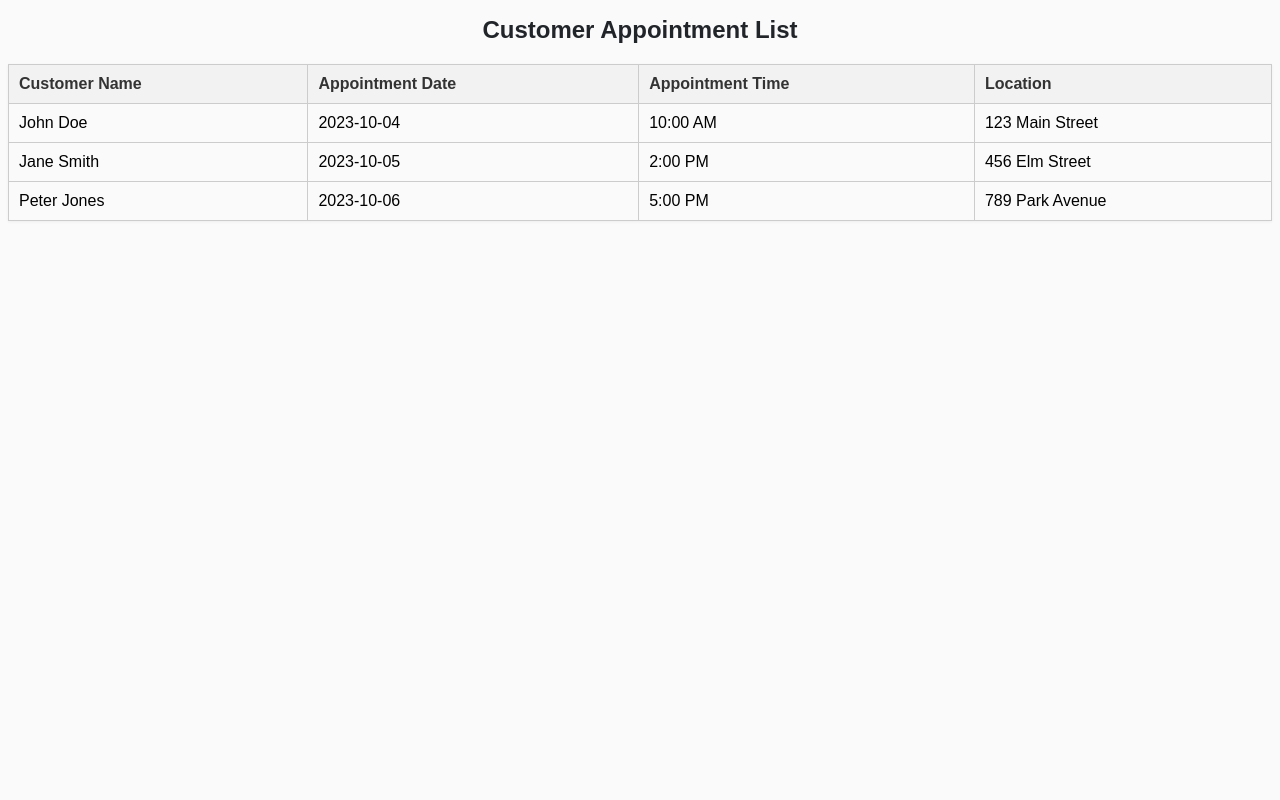
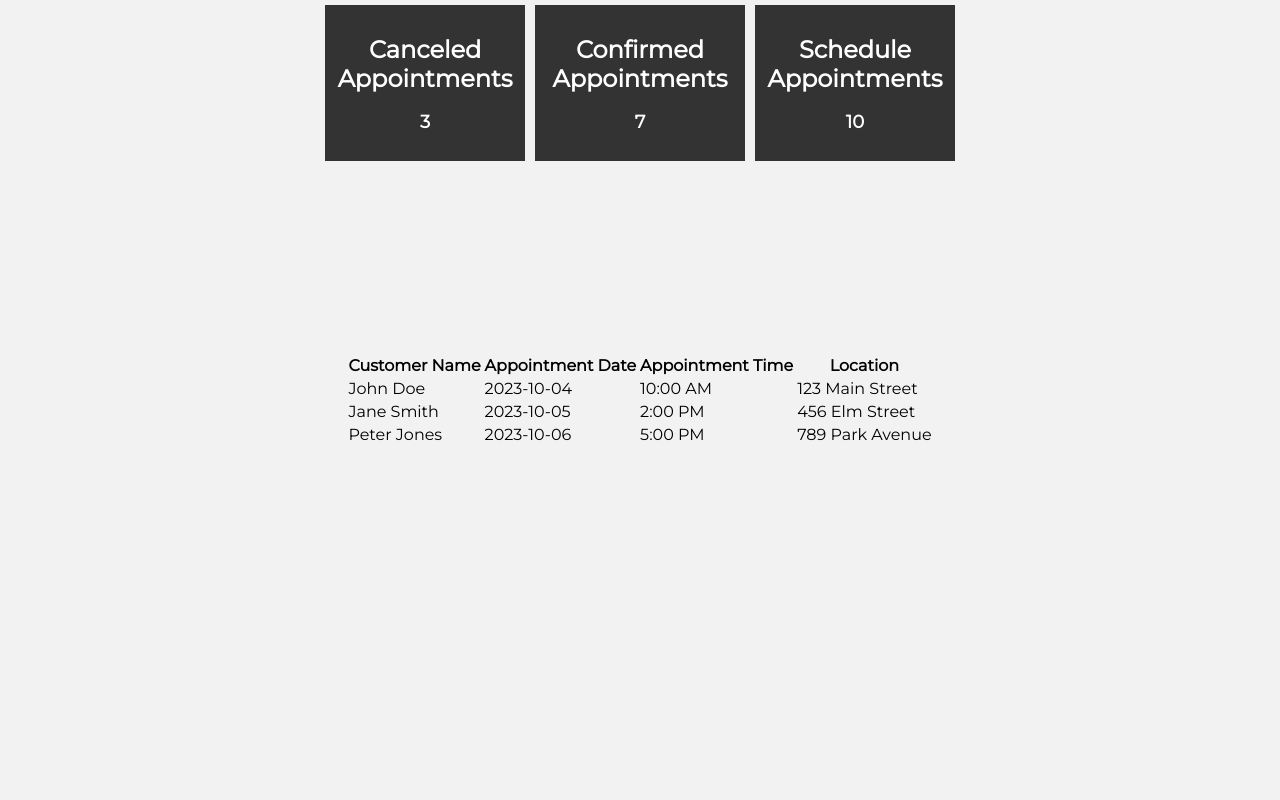
Before and after one commit to unn-info-tech/sartaroshxona, a Django app: page /test/ in a window 1280 px wide. Run offline with Django 5.2, Linux system fonts and the light colour scheme.

Commit message:
clients page

```diff
--- a/sartaroshxona/static/css/appointment.css
+++ b/sartaroshxona/static/css/appointment.css
@@ -1,112 +1,80 @@
-/* Custom Barbershop Style CSS */
-
-/* Body Styles */
 body {
-  font-family: 'Arial', sans-serif;
-  background-color: #f7f7f7;
+  background-image: url('https://assets-global.website-files.com/644a9d9ce529ef8812f82a28/647fb85c69e95444243ef9bd_Henley%27s%20Gentlemen%27s%20Grooming%20-%20Barbershop%20and%20Mens%20Grooming.webp'); /* Replace URL with your image URL */
+  background-size: cover;
+  background-position: center;
+  color: #fff; /* Set text color to white */
+  font-family: 'Arial', sans-serif; /* Change font for better readability */
+  margin: 0; /* Remove default margin */
+  padding: 0; /* Remove default padding */
+  display: flex;
+  justify-content: center;
+  align-items: center;
+  height: 100vh;
+}
+.container {
+  text-align: center; /* Center align content inside container */
+  width: 80%; /* Adjust the width as needed */
+}
+.card {
+  background-color: rgba(0, 0, 0, 0.7); /* Set card background color with opacity */
+  color: #fff; /* Set text color inside cards to white */
+  border: 2px solid #fff; /* Add white border */
+  margin-bottom: 20px; /* Add margin between containers */
+  padding: 30px 20px; /* Padding for the card */
+}
+.table-bordered {
+  border-color: #fff; /* Set border color for tables */
+}
+.btn-outline-primary {
+  color: #fff; /* Set button text color to white */
+  border-color: #fff; /* Set button border color to white */
+}
+.btn-outline-primary:hover {
+  background-color: #fff; /* Change button background on hover */
+  color: #000; /* Change text color on hover */
+}
+select.form-select {
+  background-color: #000; /* Set select background color to black */
+  color: #fff; /* Set select text color to white */
+  border: 2px solid #fff; /* Add white border */
+}
+select.form-select option {
+  background-color: #000; /* Set select option background color to black */
+  color: #fff; /* Set select option text color to white */
+}
+input[type="date"] {
+  background-color: #000; /* Set date field background color to black */
+  color: #fff; /* Set date field text color to white */
+  border: 2px solid #fff; /* Add white border */
+  padding: 8px 12px; /* Adjust padding as needed */
+  width: calc(100% - 4px); /* Adjust width */
+  border-radius: 4px; /* Add border-radius for a softer look */
+  box-sizing: border-box; /* Ensure padding and border are included in width */
+}
+/* Custom styles for the buttons */
+.btn-duration {
+  color: #fff;
+  background-color: #000;
+  border-color: #fff;
+}
+.btn-duration:focus,
+.btn-duration:active {
+  color: #000;
+  background-color: #fff;
+}
+/* Adjust profile image and name alignment */
+.profile-info {
+  display: flex;
+  flex-direction: column;
+  align-items: end;
+  justify-content: center;
 }
 
-/* Header Styles */
-h1 {
-  color: #222;
-}
-
-/* Card Styles */
-.card {
-  border: none;
-  border-radius: 15px;
-  background-color: #fff;
-  box-shadow: 0px 0px 20px rgba(0, 0, 0, 0.1);
-}
-
-/* Profile Image */
-.card img {
-  border-radius: 50%;
-  border: 3px solid #fff;
-  box-shadow: 0px 0px 10px rgba(0, 0, 0, 0.1);
-}
-
-/* Calendar Styles */
-.table {
-  background-color: #fff;
-}
-
-.table th,
-.table td {
-  border: none;
-  color: #333;
-}
-
-/* Button Styles */
-.btn-link {
-  color: #fff;
-  text-decoration: none;
-}
-
-.btn-link:hover,
-.btn-link.active {
-  background-color: #222;
+.black-input {
+  background-color: #000;
   color: #fff;
 }
 
-/* Form Styles */
-.form-group {
-  margin-bottom: 20px;
-}
 
-.form-control {
-  border-radius: 8px;
-}
 
-/* Select Styles */
-.select2 {
-  border-radius: 8px;
-}
-
-/* Time Slots */
-.btn-outline-secondary {
-  border-radius: 50px;
-}
-
-/* Title Styles */
-.card-title {
-  color: #222;
-}
-
-/* Button Group Styles */
-.btn-group .btn {
-  border-radius: 15px !important;
-}
-
-/* Radio Button Styles */
-.btn-outline-primary {
-  border-radius: 25px !important;
-}
-
-/* Custom Margin and Padding */
-.mt-5 {
-  margin-top: 3rem;
-}
-
-.mb-5 {
-  margin-bottom: 3rem;
-}
-
-.mt-3 {
-  margin-top: 1.5rem;
-}
-
-.mx-4 {
-  margin-left: 1.5rem;
-  margin-right: 1.5rem;
-}
-
-.mb-4 {
-  margin-bottom: 1.5rem;
-}
-
-.my-0 {
-  margin: 0;
-}
-
-/* Additional styles can be added or modified based on your preferences */
+/* Add any additional styling as needed */
--- a/sartaroshxona/templates/sartaroshxona/base.html
+++ b/sartaroshxona/templates/sartaroshxona/base.html
@@ -7,7 +7,6 @@
     <!-- Include necessary CSS and JavaScript files -->
     {% load static %}
     <!--Appointment static-->
-    <link rel="stylesheet" href="{% static '/css/appointment.css' %}">
 
     <!--Sign static-->
     <link rel="stylesheet" href="{% static 'css/sign.css' %}">
--- /dev/null
+++ b/sartaroshxona/templates/sartaroshxona/clients.html
@@ -0,0 +1,117 @@
+{% extends 'sartaroshxona/base.html' %}
+{% load static %}
+
+{% block content %}
+<style>
+    /* Existing CSS remains unchanged */
+
+    /* Existing CSS remains unchanged */
+
+    .header {
+    position: fixed;
+    top: 0;
+    left: 50%;
+    transform: translateX(-50%);
+    display: flex;
+    justify-content: space-between;
+    }
+
+
+    .category {
+    background-color: #333;
+    color: #fff;
+    text-align: center;
+    padding: 10px;
+    margin: 5px;
+    }
+
+    .category h2 {
+    margin-bottom: 10px;
+    }
+
+    .count {
+    font-size: 18px;
+    font-weight: bold;
+    }
+
+    .center-head {
+    position: absolute;
+    top: 200px; /* Set the position after the header */
+    left: 50%;
+    transform: translateX(-50%);
+    margin-top: 20px;
+    text-align: center;
+    }
+
+
+    .attendance {
+    margin-top: 20px;
+    display: grid;
+    grid-template-columns: repeat(3, 1fr);
+    gap: 10px;
+    }
+
+    .client {
+    background-color: #fff;
+    padding: 15px;
+    border-radius: 5px;
+    box-shadow: 0 2px 4px rgba(0, 0, 0, 0.1);
+    }
+
+    /* Other styles remain the same */
+
+
+</style>
+<div class="container">
+    <div class="header">
+      <div class="category">
+        <h2>Canceled Appointments</h2>
+        <p class="count">3</p>
+      </div>
+      <div class="category">
+        <h2>Confirmed Appointments</h2>
+        <p class="count">7</p>
+      </div>
+      <div class="category">
+        <h2>Schedule Appointments</h2>
+        <p class="count">10</p>
+      </div>
+    </div>
+
+
+
+
+    <table>
+        <thead>
+            <tr>
+                <th>Customer Name</th>
+                <th>Appointment Date</th>
+                <th>Appointment Time</th>
+                <th>Location</th>
+            </tr>
+        </thead>
+        <tbody>
+            <tr>
+                <td>John Doe</td>
+                <td>2023-10-04</td>
+                <td>10:00 AM</td>
+                <td>123 Main Street</td>
+            </tr>
+            <tr>
+                <td>Jane Smith</td>
+                <td>2023-10-05</td>
+                <td>2:00 PM</td>
+                <td>456 Elm Street</td>
+            </tr>
+            <tr>
+                <td>Peter Jones</td>
+                <td>2023-10-06</td>
+                <td>5:00 PM</td>
+                <td>789 Park Avenue</td>
+            </tr>
+        </tbody>
+    </table>
+</div>
+
+
+{% endblock %}
--- a/sartaroshxona/views.py
+++ b/sartaroshxona/views.py
@@ -7,4 +7,4 @@ def sign(request):
     return render(request, 'sartaroshxona/sign.html')
 
 def test(request):
-    return render(request, 'sartaroshxona/test.html')
+    return render(request, 'sartaroshxona/clients.html')
```
Also changed, not shown: sartaroshxona/models.py (+35 -1 lines), sartaroshxona/templates/sartaroshxona/appointment.html (+6 -82 lines).
